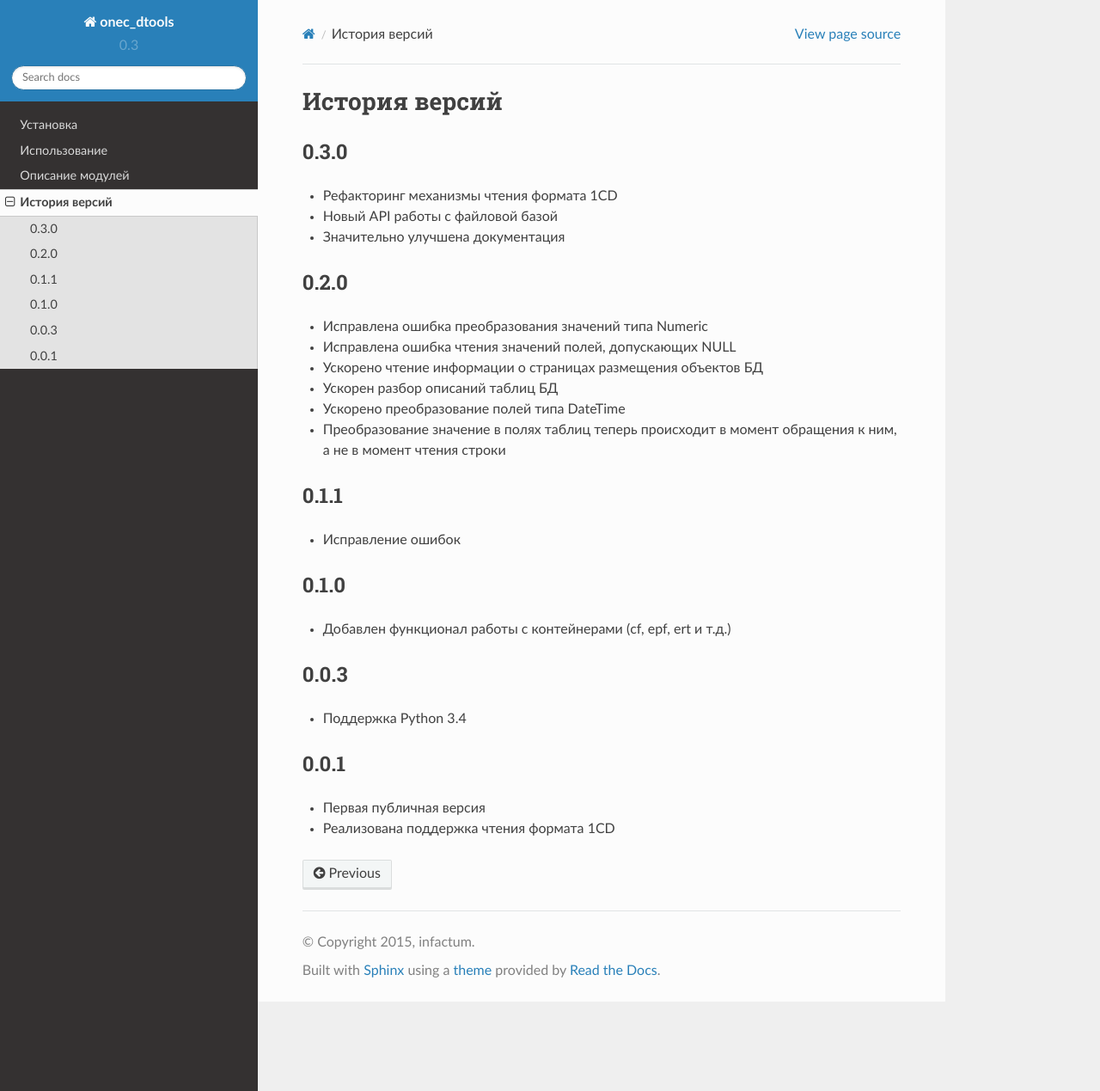
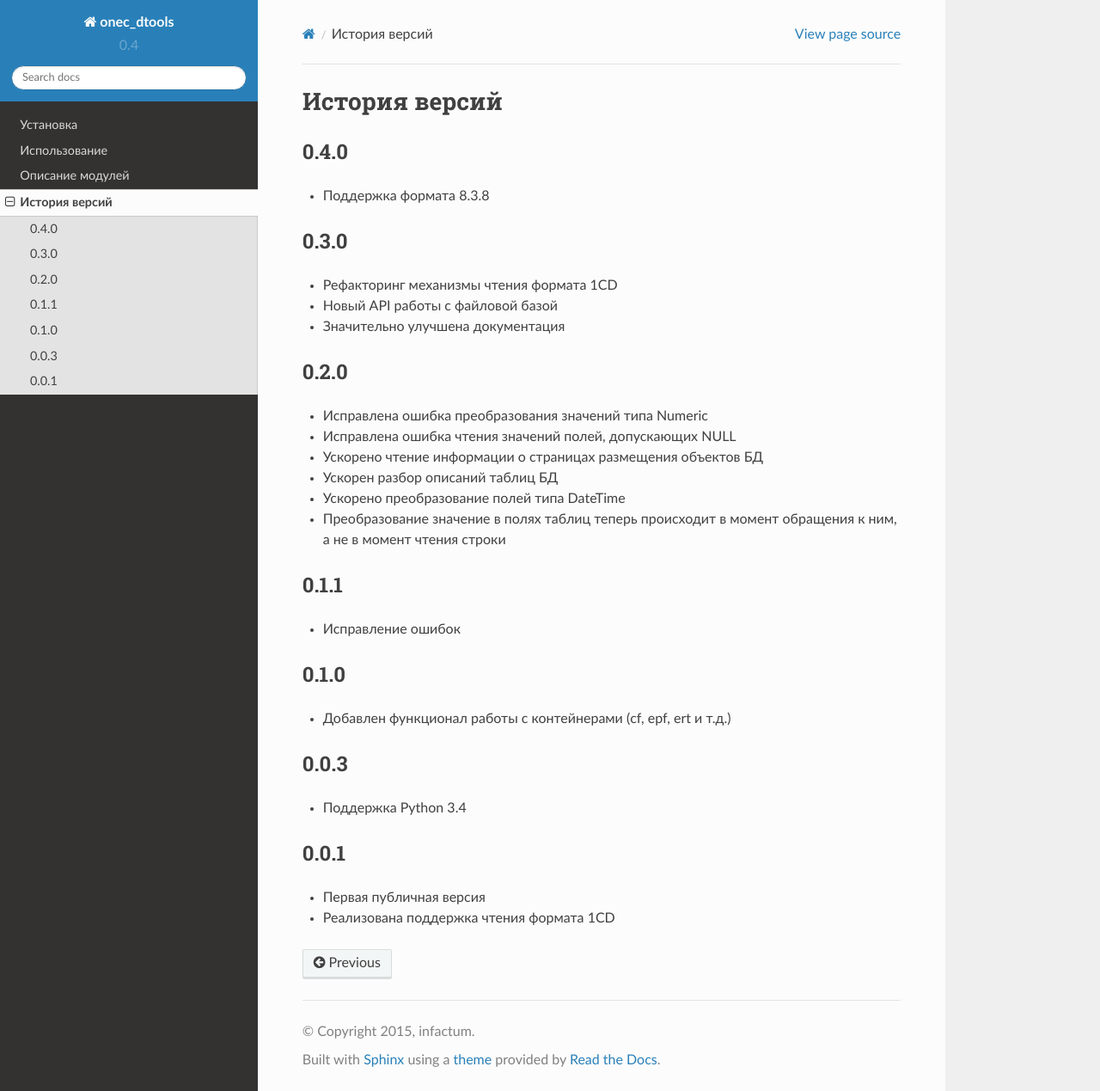
Before and after one commit to Infactum/onec_dtools, a Sphinx documentation site: the page built from docs/versions.rst, in a window 1280 px wide and 1269 px high. Shown: the whole window at 86% size. Built offline with Sphinx 7.4.7 and the Read the Docs theme 2.0.0, drawn with Linux system fonts in a browser that asks for light colours.

Commit message:
docs update

```diff
--- a/docs/conf.py
+++ b/docs/conf.py
@@ -60,9 +60,9 @@ author = 'infactum'
 # built documents.
 #
 # The short X.Y version.
-version = '0.3'
+version = '0.4'
 # The full version, including alpha/beta/rc tags.
-release = '0.3.0'
+release = '0.4.0'
 
 # The language for content autogenerated by Sphinx. Refer to documentation
 # for a list of supported languages.
--- a/docs/versions.rst
+++ b/docs/versions.rst
@@ -1,5 +1,9 @@
 История версий
 ===============
+
+0.4.0
+-----
+* Поддержка формата 8.3.8
 
 0.3.0
 -----
```
